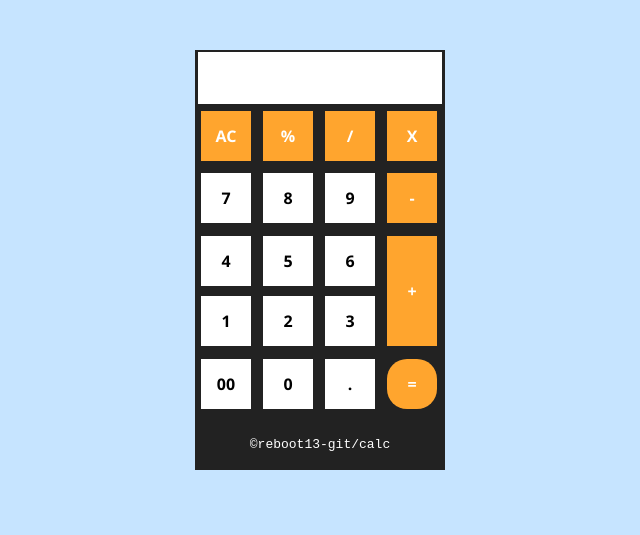
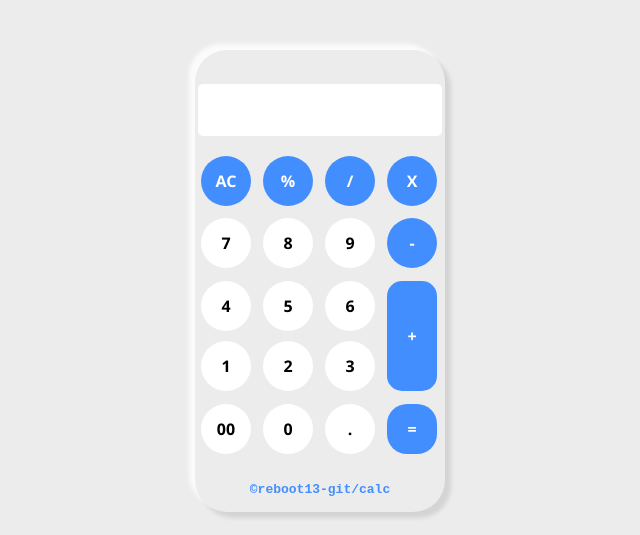
Before and after one commit to krutikkkkkkkkk/calc, a plain HTML site: page index.html in a window 1280 px wide. Both pictures are taken after a click on the element "AC". Shown: the whole page, without its empty margins (320-960 px from the left). Drawn offline with Linux system fonts and the light colour scheme.

Commit message:
Add files via upload

```diff
--- a/app.js
+++ b/app.js
@@ -1,7 +1,3 @@
-function reset(){
-    let input = document.getElementById("eqn");
-    input.value = null;
-}
 function solveEqn(clicked_id){
     let eqn = clicked_id;
     let input = document.getElementById("eqn");
@@ -28,10 +24,23 @@ function solveEqn(clicked_id){
         input.value = eval(input.value)
     }
     else if(eqn == "reset"){
-        reset()
+        input.value = null
     }
     else {
         input.value += eqn;
     }
 
 }
+
+document.onkeypress = function(e) {
+    let input = document.getElementById("eqn");
+    e = e || window.event;
+    let key = e.keyCode;
+    let keyName = e.key;
+    let keyPressed = String.fromCharCode(key);
+
+
+        if(keyName == "Enter" || keyName == "Equal"){
+            input.value = eval(input.value)
+        }
+}
--- a/style.css
+++ b/style.css
@@ -4,23 +4,30 @@ body {
     place-items: center;
     font-family: 'Segoe UI', Tahoma, Geneva, Verdana, sans-serif;
     margin: 10px;
+    background-color: #ececec;
     }
 .container{
     position: relative;
+    padding-top: 2em;
     margin-top: 40px;
-    height:420px;
+    height:430px;
     width: 250px;
-    background-color: #222;
+    background-color: #ececec;
+    border-radius: 2em;
+    box-shadow: -6px -6px 4px rgb(255, 255, 255, 80%),
+    6px 6px 4px rgba(0, 0, 0, 10%);
 }
 input {
    text-align: right;
    font-family: monospace;
+   margin-bottom:0.5em;
    font-weight: bold;
    font-size: 2em;
    height: 50px;
    width: 240px;
    cursor: not-allowed;
    border: none;
+   border-radius: 5px;
 }
 .row {
     display: inline-flex;
@@ -37,9 +44,11 @@ input {
     font-family: 'Segoe UI', Tahoma, Geneva, Verdana, sans-serif;
     font-weight: bold;
     cursor: pointer;
+    border-radius: 50%;
 }
+
 .operators {
-    background-color: rgb(255, 165, 46);
+    background-color: rgb(67, 142, 255);
     color: #fff;
 }
 .nums {
@@ -48,6 +57,7 @@ input {
 }
 .plus {
     height: 110px;
+    border-radius: 15px;
 }
 .position {
     position: relative;
@@ -57,10 +67,11 @@ input {
     border-radius: 40%;
 }
 p a {
- color: white;
+ color:rgb(67, 142, 255);
  font-family: monospace;
  text-decoration: none;
  cursor: pointer;
+ font-weight: bold;
 }
 .form {
     display: flex;
```
